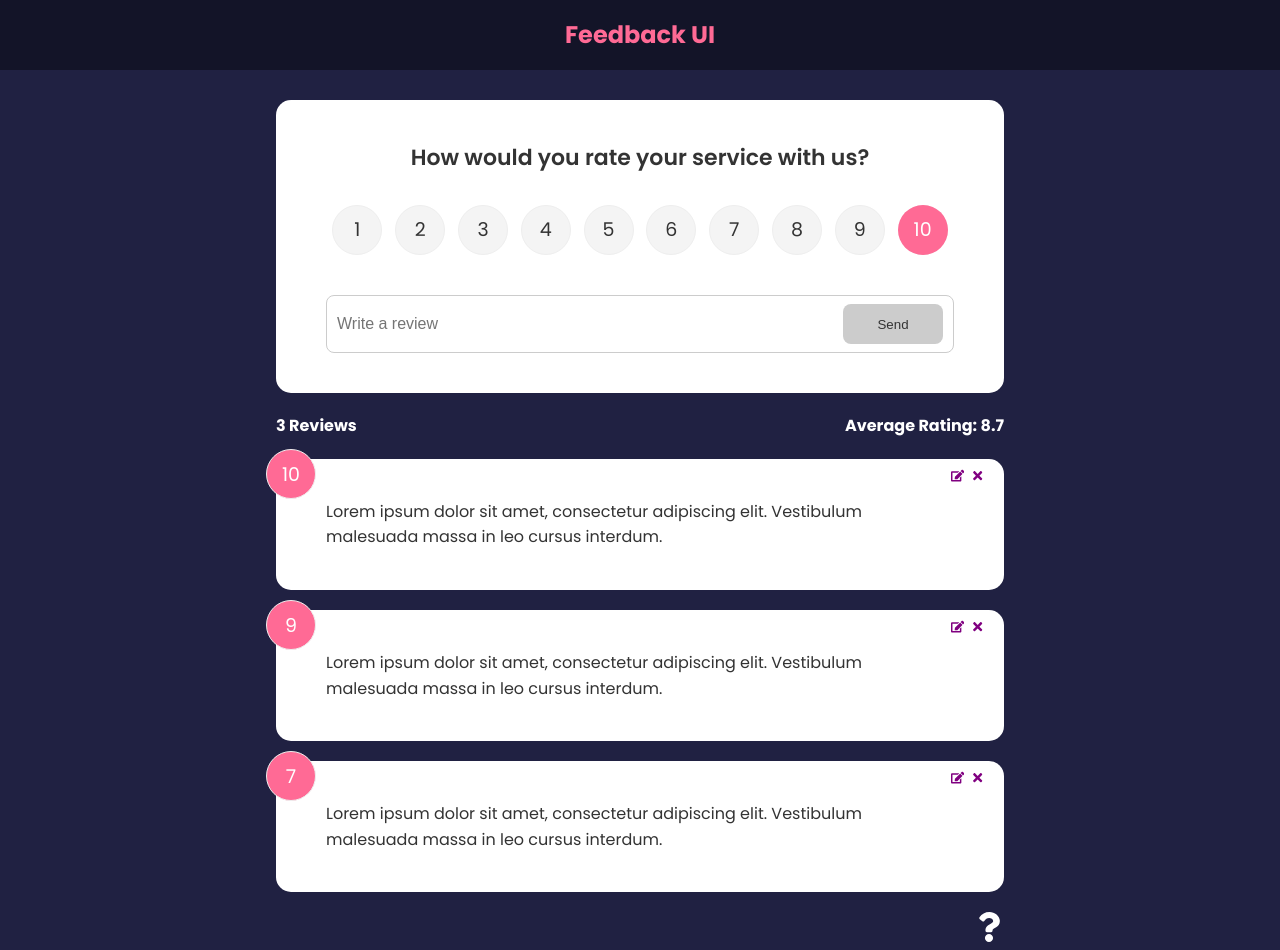
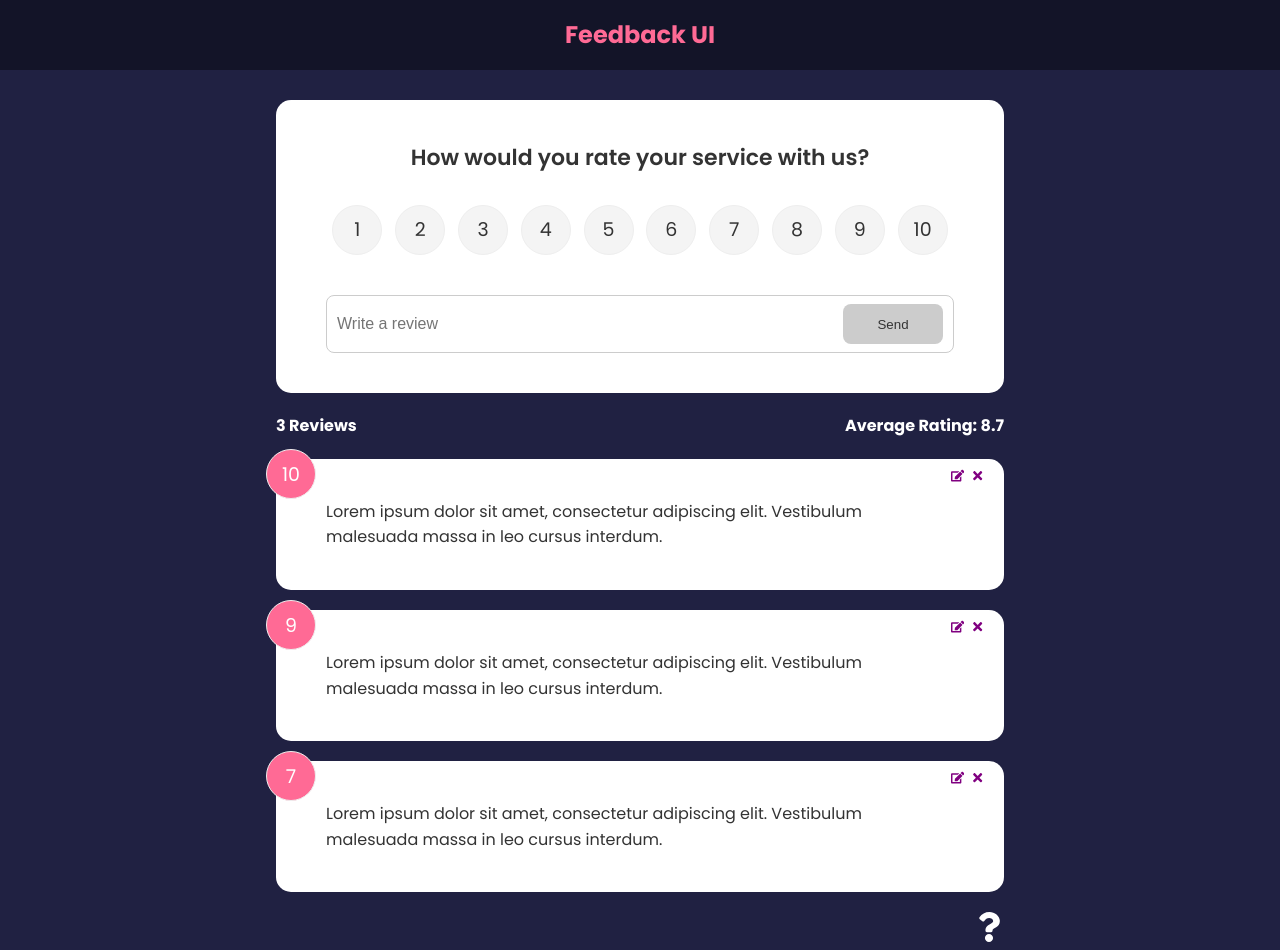
Before and after one commit to scdouble/react-feedback-app, a React (Create React App) app: page / in a window 1280 px wide. Built offline with nearby package versions, Linux system fonts and the light colour scheme.

Commit message:
Side Effects With useEffect

```diff
--- a/src/components/FeedbackForm.jsx
+++ b/src/components/FeedbackForm.jsx
@@ -1,6 +1,6 @@
 import React from 'react';
 import Card from './shared/Card';
-import { useState } from 'react';
+import { useState, useEffect } from 'react';
 import Button from './shared/Button';
 import RatingSelect from './RatingSelect';
 import { useContext } from 'react';
@@ -11,7 +11,16 @@ export default function FeedbackForm() {
   const [rating, setRating] = useState(10);
   const [btnDisable, setBtnDisable] = useState(true);
   const [message, setMessage] = useState('');
-  const { addFeedback } = useContext(FeedbackContext);
+  const { addFeedback, feedbackEdit } = useContext(FeedbackContext);
+
+  useEffect(()=>{
+    if(feedbackEdit.edit === true){
+      setBtnDisable(false)
+      setText(feedbackEdit.item.text)
+      setRating(feedbackEdit.item.rating)
+    }
+  },[feedbackEdit])
+
 
   const handleTextChange = (e) => {
     if (text === '') {
--- a/src/components/RatingSelect.jsx
+++ b/src/components/RatingSelect.jsx
@@ -1,14 +1,20 @@
 import React from 'react';
-import { useState } from 'react';
+import { useState, useContext, useEffect } from 'react';
+import FeedbackContext from '../context/FeedbackContext';
 
 function RatingSelect({ select }) {
   const [selected, setSelected] = useState(10);
+  const { feedbackEdit } = useContext(FeedbackContext);
+
+  useEffect(()=>{
+    setSelected(feedbackEdit.item.rating)
+  },[feedbackEdit])
 
   const handleChange = (e) => {
     // e.currentTarget.valueはString型、前に+を入れることでIntに変換できる
     setSelected(+e.currentTarget.value);
-    select(selected);
-    console.log("RatingSelect",selected)
+    select(+e.currentTarget.value);
+    console.log('RatingSelect', selected);
   };
 
   return (
--- a/src/context/FeedbackContext.js
+++ b/src/context/FeedbackContext.js
@@ -37,7 +37,12 @@ export const FeedbackProvider = ({ children }) => {
 
   return (
     <FeedbackContext.Provider
-      value={{ feedback: feedback,  deleteFeedback, addFeedback, editFeedback }}
+      value={{ feedback: feedback,
+        deleteFeedback,
+        addFeedback,
+        editFeedback, // Function
+        feedbackEdit  // State
+       }}
     >
       {children}
     </FeedbackContext.Provider>
```
